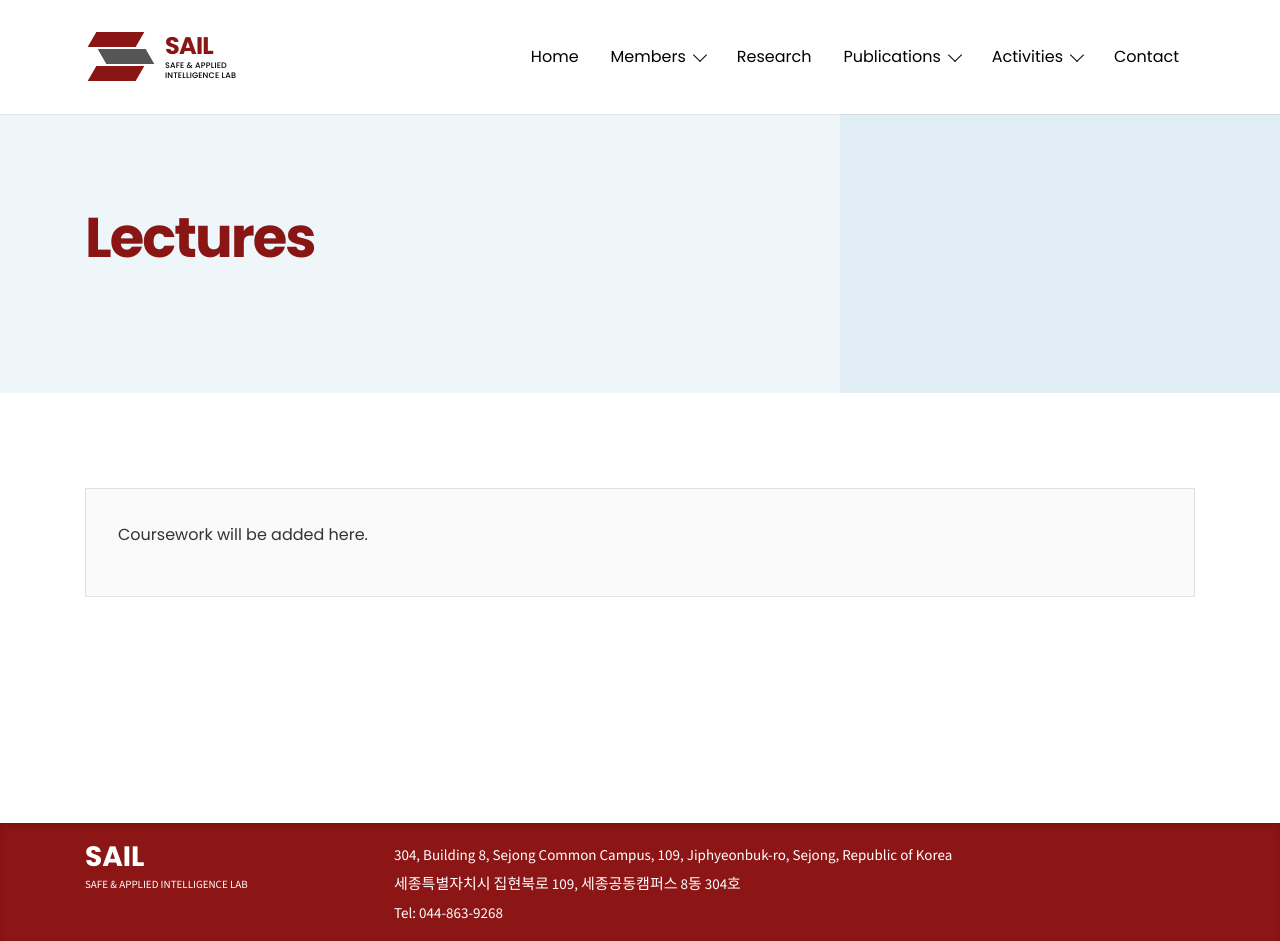
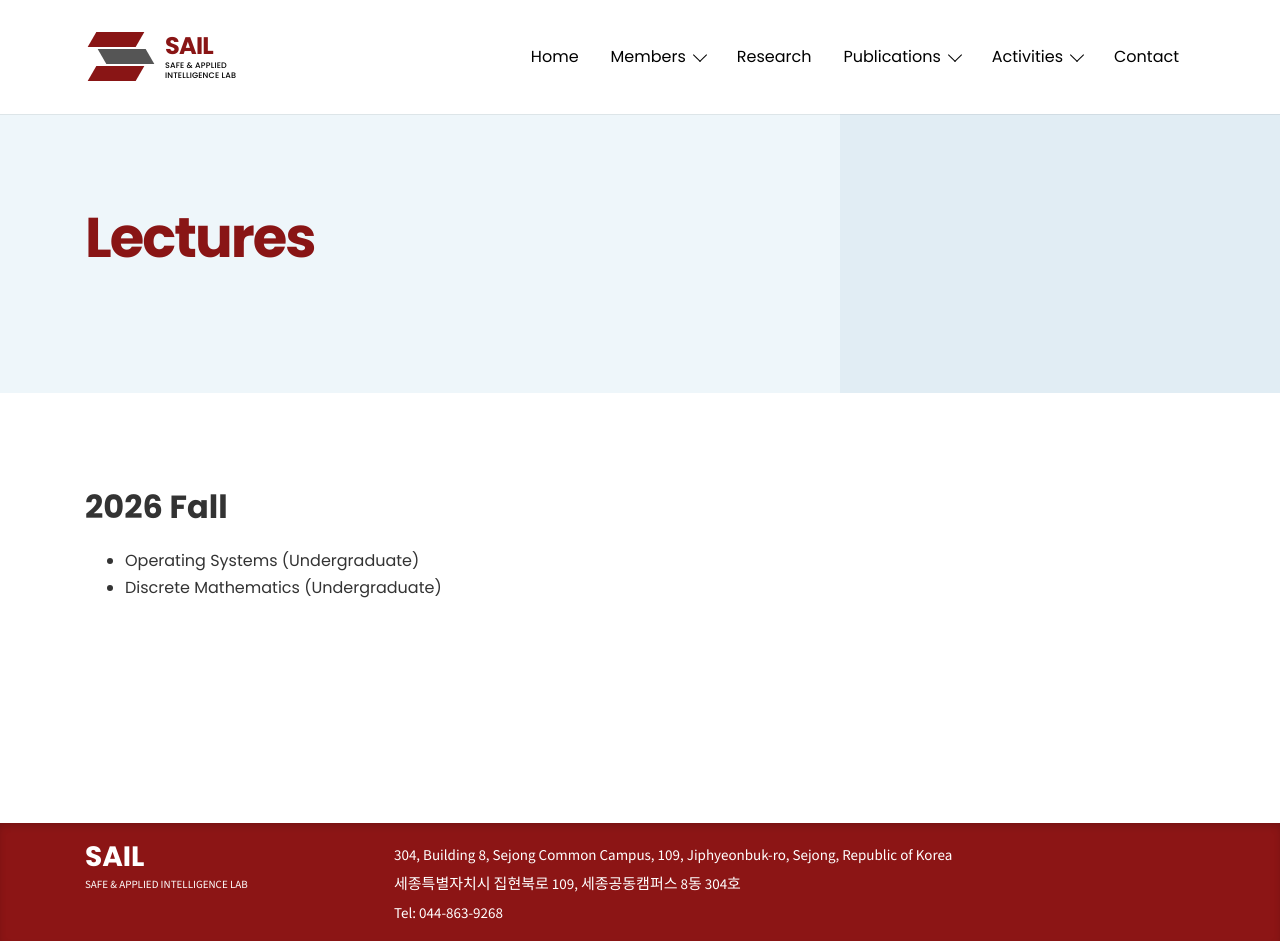
Before and after one commit to sail-hanbat/sail-hanbat.github.io, a Next.js app: page /activities/lectures in a window 1280 px wide. Built offline with nearby package versions, Linux system fonts and the light colour scheme.

Commit message:
Add fall 2026 lectures

```diff
--- a/app/activities/lectures/page.tsx
+++ b/app/activities/lectures/page.tsx
@@ -6,9 +6,13 @@ export const metadata: Metadata = { title: 'Lectures' };
 export default function LecturesPage() {
   return (
     <SectionPage title="Lectures">
-      <div className="empty-panel">
-        <p>Coursework will be added here.</p>
-      </div>
+      <section>
+        <h2>2026 Fall</h2>
+        <ul>
+          <li>Operating Systems (Undergraduate)</li>
+          <li>Discrete Mathematics (Undergraduate)</li>
+        </ul>
+      </section>
     </SectionPage>
   );
 }
```
Also changed, not shown: 72 other files (tests, documents, lock files or other folders).
